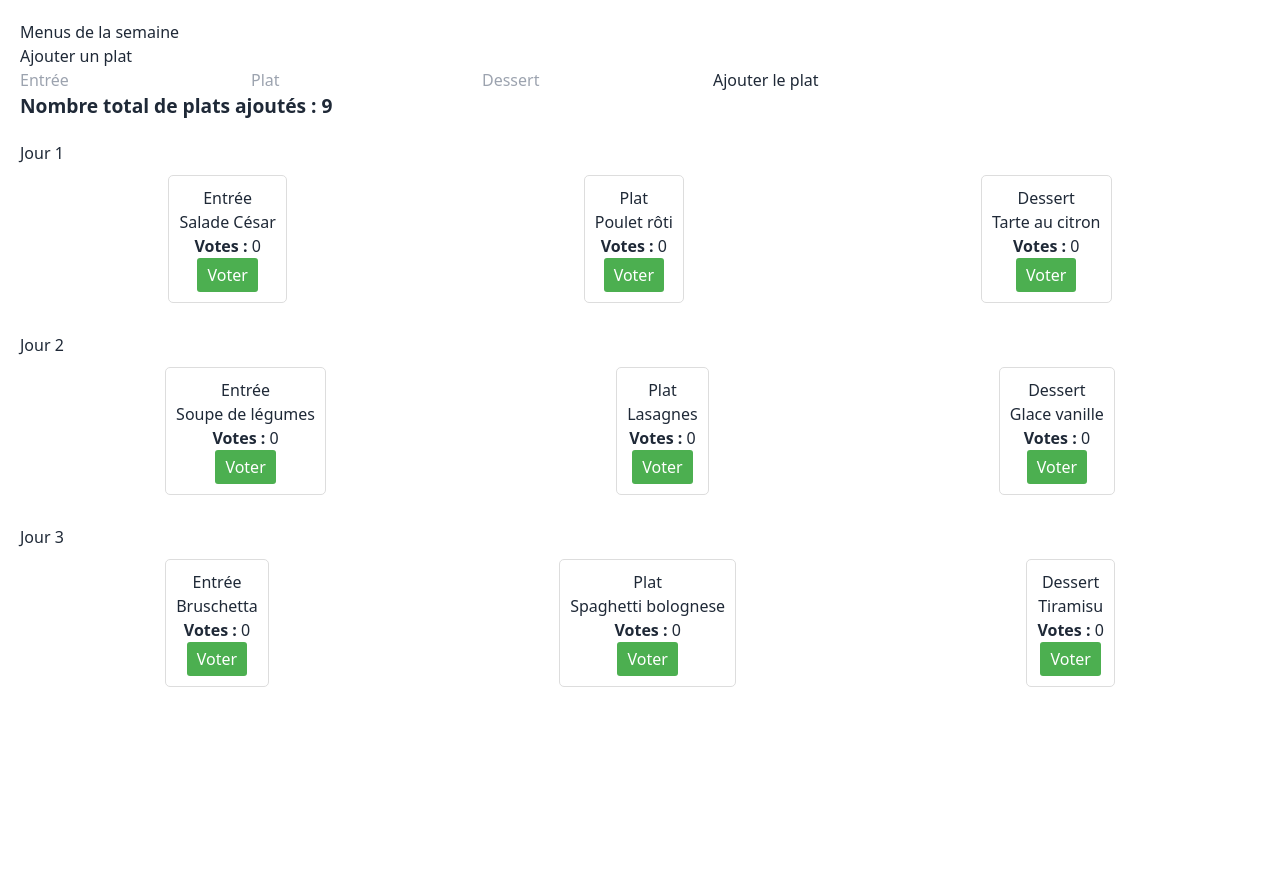
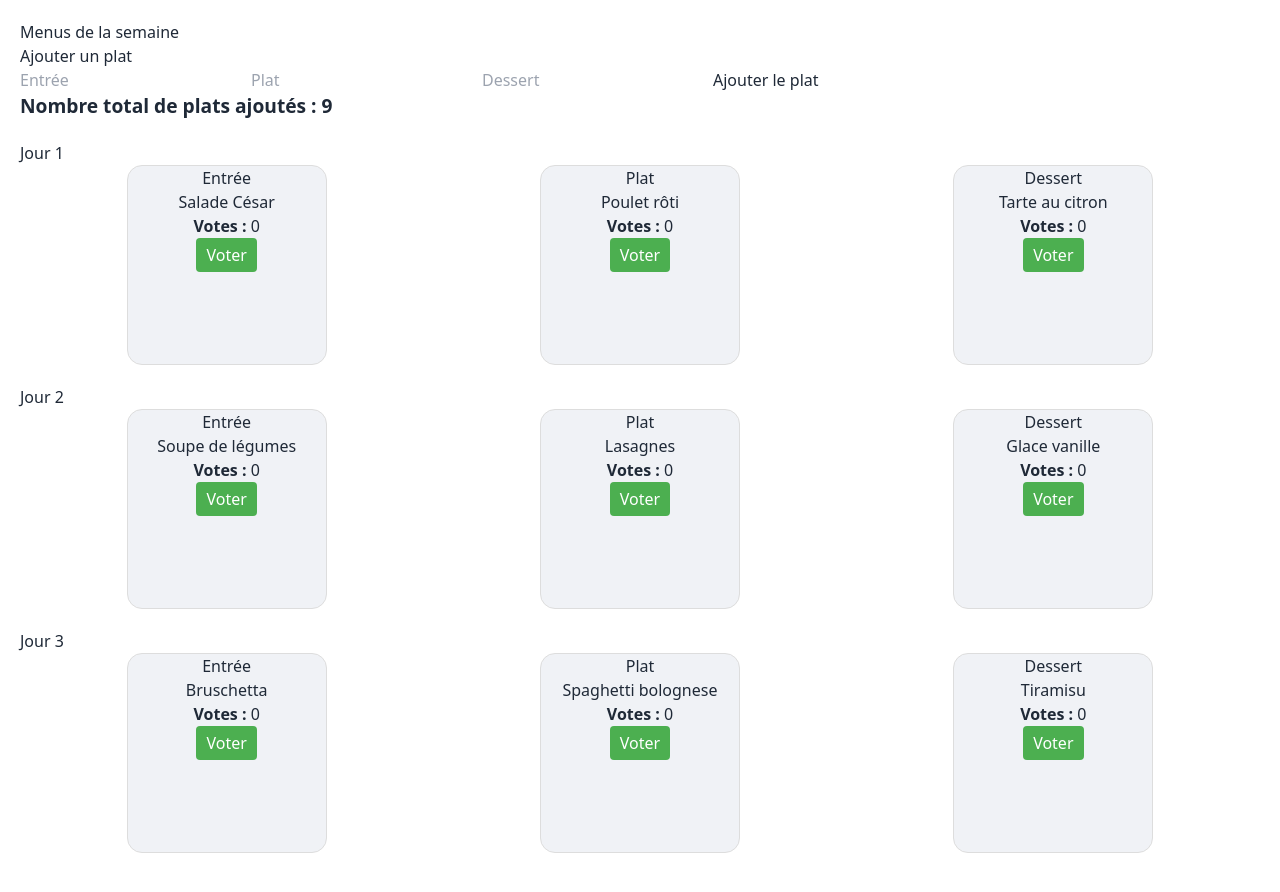
Before and after one commit to Kevynflrs/PrjCantine.vuejs, a Vue app: page / in a window 1280 px wide. Before the commit the page ends 800 px from the top, so only its background shows below. Built offline with nearby package versions, Linux system fonts and the light colour scheme.

Commit message:
Amélioration du style de la carte de plat avec un nouveau fond, des bordures arrondies et des dimensions ajustées

```diff
--- a/src/components/DishCard.vue
+++ b/src/components/DishCard.vue
@@ -35,9 +35,10 @@
   <style scoped>
   .dish-card {
     border: 1px solid #ddd;
-    border-radius: 5px;
-    padding: 10px;
-    margin: 10px 0;
+    background-color: #f0f2f6;
+    border-radius: 15px;
+    width: 200px;
+    height: 200px;
     text-align: center;
   }
   button {
@@ -45,10 +46,10 @@
     color: white;
     padding: 5px 10px;
     border: none;
-    border-radius: 3px;
+    border-radius: 4px;
     cursor: pointer;
   }
   button:hover {
-    background-color: #45a049;
+    background-color: #368e3a;
   }
   </style>
```
